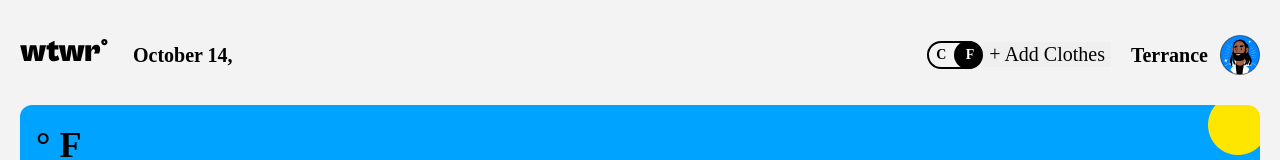
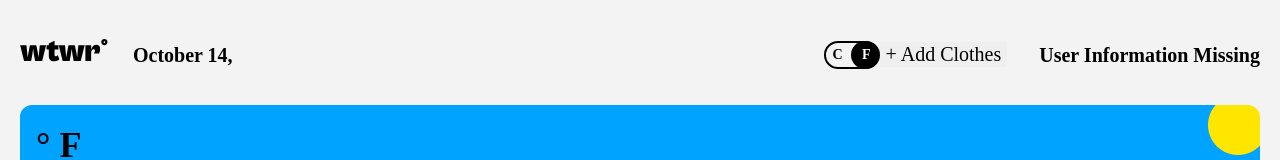
Before and after one commit to ElijahSWilliams/se_project_react, a React (Vite) app: page / in a window 1280 px wide. Shown: the top 160 px of the page. Built offline with nearby package versions, Linux system fonts and the light colour scheme; no server answers; data requests are answered from the project's data file.

Commit message:
Header Changes

```diff
--- /dev/null
+++ b/src/Context/CurrentUserContext.js
@@ -0,0 +1,5 @@
+import React from "react";
+
+const CurrentUserContext = React.createContext();
+
+export default CurrentUserContext;
--- a/src/Context/LoginContext.js
+++ /dev/null
@@ -1,5 +0,0 @@
-import React from "react";
-
-const LoginContext = React.createContext();
-
-export default LoginContext;
--- a/src/components/App/App.jsx
+++ b/src/components/App/App.jsx
@@ -12,14 +12,14 @@ import AddItemModal from "../AddItemModal/AddItemModal";
 import { Routes, Route } from "react-router-dom";
 import Profile from "../Profile/Profile";
 import { addItem, getItems, removeItem } from "../../utils/Api";
-import LoginContext from "../../Context/LoginContext";
+import CurrentUserContext from "../../Context/CurrentUserContext";
 import ProtectedRoute from "../ProtectedRoute/ProtectRoute";
 import RegisterModal from "../RegisterModal/RegisterModal";
 import { signIn, signUp } from "../../utils/AUTH";
 import { useNavigate } from "react-router-dom";
 
 function App() {
-  //State
+  //State Variables
   const [weatherData, setWeatherData] = useState({
     type: "",
     temp: 999,
@@ -30,7 +30,9 @@ function App() {
   const [currentTempUnit, setCurrentTempUnit] = useState("F");
   const [clothingItems, setClothingItems] = useState([]);
   const [isLoggedIn, setIsLoggedIn] = useState(false);
-
+  const [currentUser, setCurrentUser] = useState(null);
+  //////////////////////////////////
+  //Functions
   //AddButton Function
   const handleAddClick = () => {
     setActiveModal("add-garment");
@@ -157,7 +159,7 @@ function App() {
 
   //Registration Function
   const handleRegistration = (userData) => {
-    signUp(userData)
+    signUp(userData) //call signup function from auth.js
       .then((res) => {
         console.log("Registation Data:", res); /* Display data in console */
         setIsLoggedIn(true); /* Log user In */
@@ -172,7 +174,7 @@ function App() {
   const handleLogIn = (userData) => {
     const navigate = useNavigate(); //call useNavigate to get the navigate function
 
-    signIn(userData)
+    signIn(userData) //call signIn function from auth.js
       .then((res) => {
         console.log(res);
         setIsLoggedIn(true); /* Log user in */
@@ -190,8 +192,8 @@ function App() {
         value={{ currentTempUnit, handleToggleUnit }}
       >
         <div className="page__content">
-          <Header handleAddClick={handleAddClick} weatherData={weatherData} />
-          <LoginContext.Provider value={{ isLoggedIn, setIsLoggedIn }}>
+          <CurrentUserContext.Provider value={currentUser}>
+            <Header handleAddClick={handleAddClick} weatherData={weatherData} />
             <Routes>
               <Route
                 path="/"
@@ -219,7 +221,7 @@ function App() {
               />
               {/* End /profile */}
             </Routes>
-          </LoginContext.Provider>
+          </CurrentUserContext.Provider>
           <Footer />
         </div>
 
--- a/src/components/Header/Header.jsx
+++ b/src/components/Header/Header.jsx
@@ -3,6 +3,8 @@ import logo from "../../assets/logo.svg";
 import avatar from "../../assets/avatar.png";
 import ToggleSwitch from "../ToggleSwitch/ToggleSwitch";
 import { Link } from "react-router-dom";
+import { useContext } from "react";
+import CurrentUserContext from "../../Context/CurrentUserContext";
 
 function Header({ handleAddClick, weatherData }) {
   const currentDate = new Date().toLocaleString("default", {
@@ -10,6 +12,15 @@ function Header({ handleAddClick, weatherData }) {
     day: "numeric",
   });
   /*   console.log(weatherData.main); */
+
+  const currentUser = useContext(CurrentUserContext); //retrieve user context
+
+  //Extract Context
+  const { name, avatar } = currentUser || {}; //empty object in case currentUser in empty. This will create an undefined error instead of a Type error
+
+  //if there is a name but no avatar, get FirstLetter and set to uppercase, otherwise display 'User Info missing'
+  const firstLetter =
+    !avatar && name ? name.charAt(0).toUpperCase() : "User Information Missing";
 
   return (
     <header className="header">
@@ -30,8 +41,15 @@ function Header({ handleAddClick, weatherData }) {
       </button>
       <Link to="/profile" className="header__link">
         <div className="header__user-container">
-          <p className="header__username">Terrance</p>
-          <img className="header__avatar" src={avatar} alt="User"></img>
+          <p className="header__username">{currentUser}</p>
+          {/* If Avatar is Provided */}
+          {avatar ? (
+            <img className="header__avatar" src={avatar} alt="User Image"></img> //Render Avatar
+          ) : (
+            /* If Avatar Not Provided */
+            <div className="placeHolder__image">{firstLetter}</div> //Render FirstLetter of Username
+          )}{" "}
+          {/* End Avatar Conditional Statement */}
         </div>
       </Link>
     </header>
--- a/src/components/ProtectedRoute/ProtectRoute.jsx
+++ b/src/components/ProtectedRoute/ProtectRoute.jsx
@@ -1,6 +1,6 @@
 import { useContext } from "react";
 import { Navigate, useLocation } from "react-router-dom";
-import LoginContext from "../../Context/LoginContext";
+import LoginContext from "../../Context/CurrentUserContext";
 
 //This function requires authorization to render the protected route
 export function ProtectedRoute({ children, anonymous = false }) {
--- a/src/utils/Api.js
+++ b/src/utils/Api.js
@@ -18,12 +18,13 @@ function getItems() {
 }
 
 //Post Request
-function addItem({ name, imageUrl, radioValue }) {
+function addItem({ name, imageUrl, radioValue }, token) {
   //used in function 'onAddItem' in App.jsx;
   return fetch(`${baseUrl}/items`, {
     method: "POST",
     headers: {
       "Content-Type": "application/json",
+      authorization: `Bearer ${token}`,
     },
     body: JSON.stringify({
       name: name,
@@ -36,11 +37,12 @@ function addItem({ name, imageUrl, radioValue }) {
 }
 
 //Delete Request
-function removeItem(id) {
+function removeItem(id, token) {
   return fetch(`${baseUrl}/items/${id}`, {
     method: "DELETE",
     headers: {
       headers,
+      authorization: `Bearer ${token}`,
     },
   }).then((res) => {
     return checkResponse(res);
```
